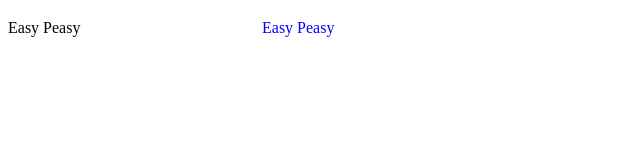
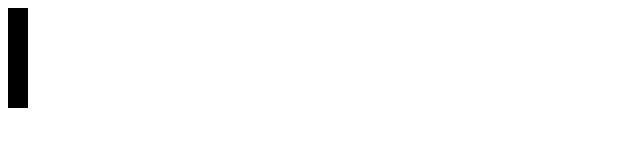
Before and after one commit to ain-/d3js-data-visualization-fundamentals, a plain HTML site: page index.html in a window 1280 px wide. Shown: the whole page, without its empty margins (0-640 px from the left). Drawn offline with nearby package versions, Linux system fonts and the light colour scheme.

Commit message:
basic data usage example

```diff
--- a/index.html
+++ b/index.html
@@ -7,9 +7,6 @@
     <script src="http://d3js.org/d3.v4.min.js" charset="utf-8"></script>
 </head>
 <body>
-    <svg width="250" height="50">
-        <text x="0" y="25">Easy Peasy</text>
-    </svg>
     <script src="main.js" charset="utf-8"></script>
 </body>
 </html>
--- a/main.js
+++ b/main.js
@@ -1,9 +1,17 @@
-d3.select("body")
-    .append("svg")
-        .attr("width", 250)
-        .attr("height", 50)
-    .append("text")
-        .text("Easy Peasy")
-        .attr("y", 25)
+var w = 500;
+var h = 100;
+var padding = 2;
+var dataset = [5, 10, 15, 20, 25];
+var svg = d3.select("body")
+            .append("svg")
+            .attr("width", w)
+            .attr("height", h);
+
+svg.selectAll("rect")
+    .data(dataset)
+    .enter()
+    .append("rect")
         .attr("x", 0)
-        .style("fill", "blue");
+        .attr("y", 0)
+        .attr("width", 20)
+        .attr("height", 100);
```
